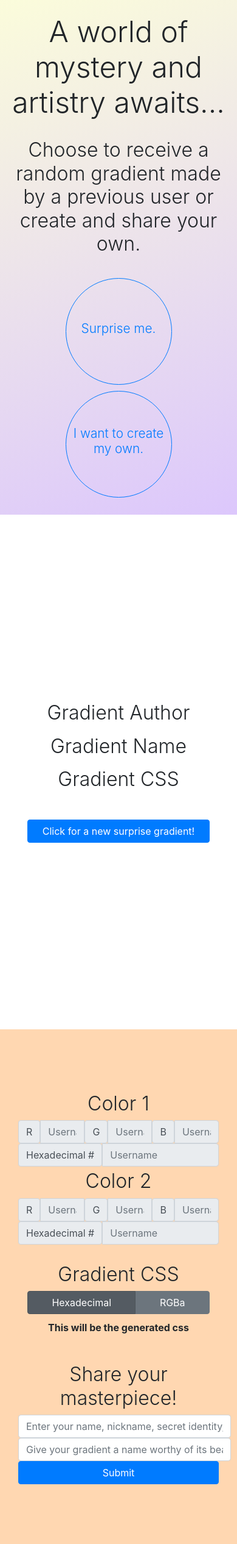
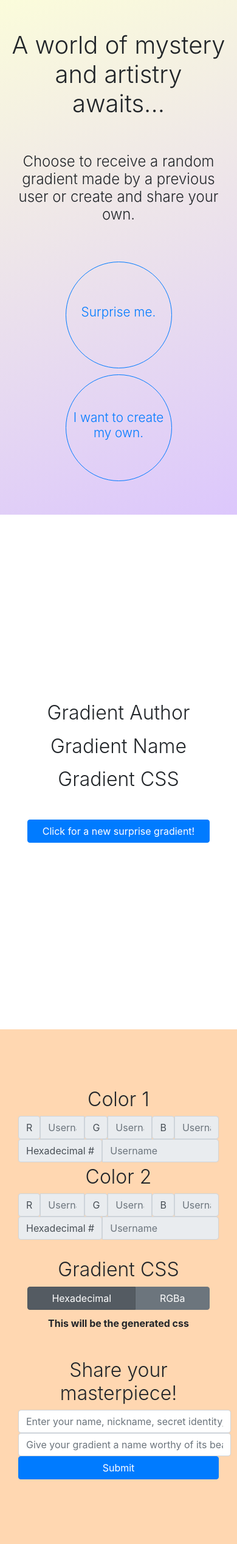
Before and after one commit to timothy-johnston/GradientBox, a Django app: page / in a window 390 px wide. Shown: the whole page at 61% size. Run offline with Django 3.2, Linux system fonts and the light colour scheme; some libraries are stand-ins or nearby versions.

Commit message:
small ui tweaks

```diff
--- a/gradientbox/api/static/api/main.css
+++ b/gradientbox/api/static/api/main.css
@@ -9,11 +9,11 @@
     }
 
     #welcome-prompt {
-        font-size: 3.0rem !important;
+        font-size: 2.5rem !important;
     }
 
     #welcome-subtitle {
-        font-size: 2.0rem !important;
+        font-size: 1.5rem !important;
     }
 
     .choice-container {
@@ -90,6 +90,7 @@ section {
     height: 75px;
     width: 100%;
     background: #151515;
+    z-index: 99;
 }
 
 #notification-box-top {
@@ -205,6 +206,7 @@ section {
     justify-content: center;
     min-height: 100vh;
     /* border: 1px solid black; */
+    padding-bottom: 15px;
 }
 
 #input-container-group-container {
```
